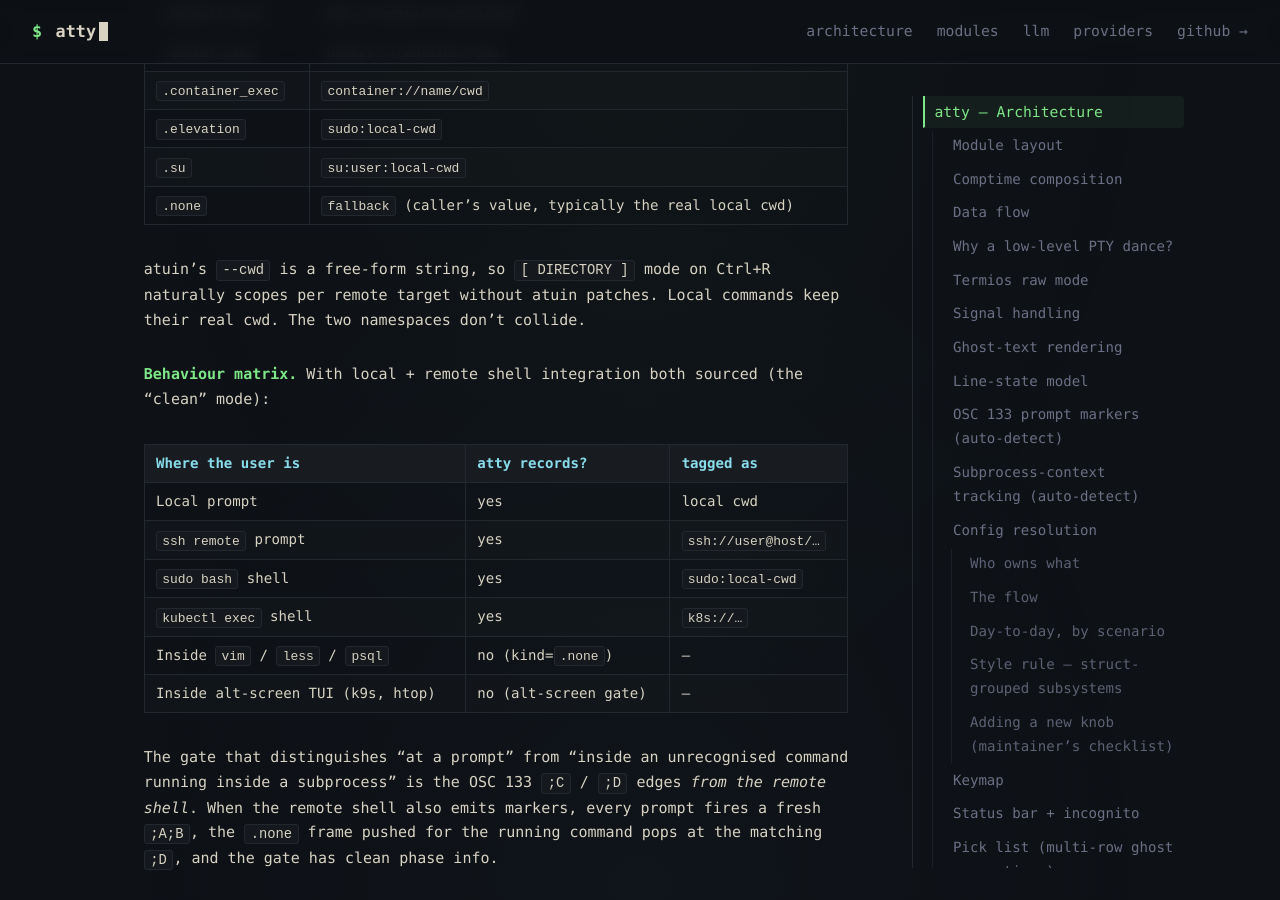
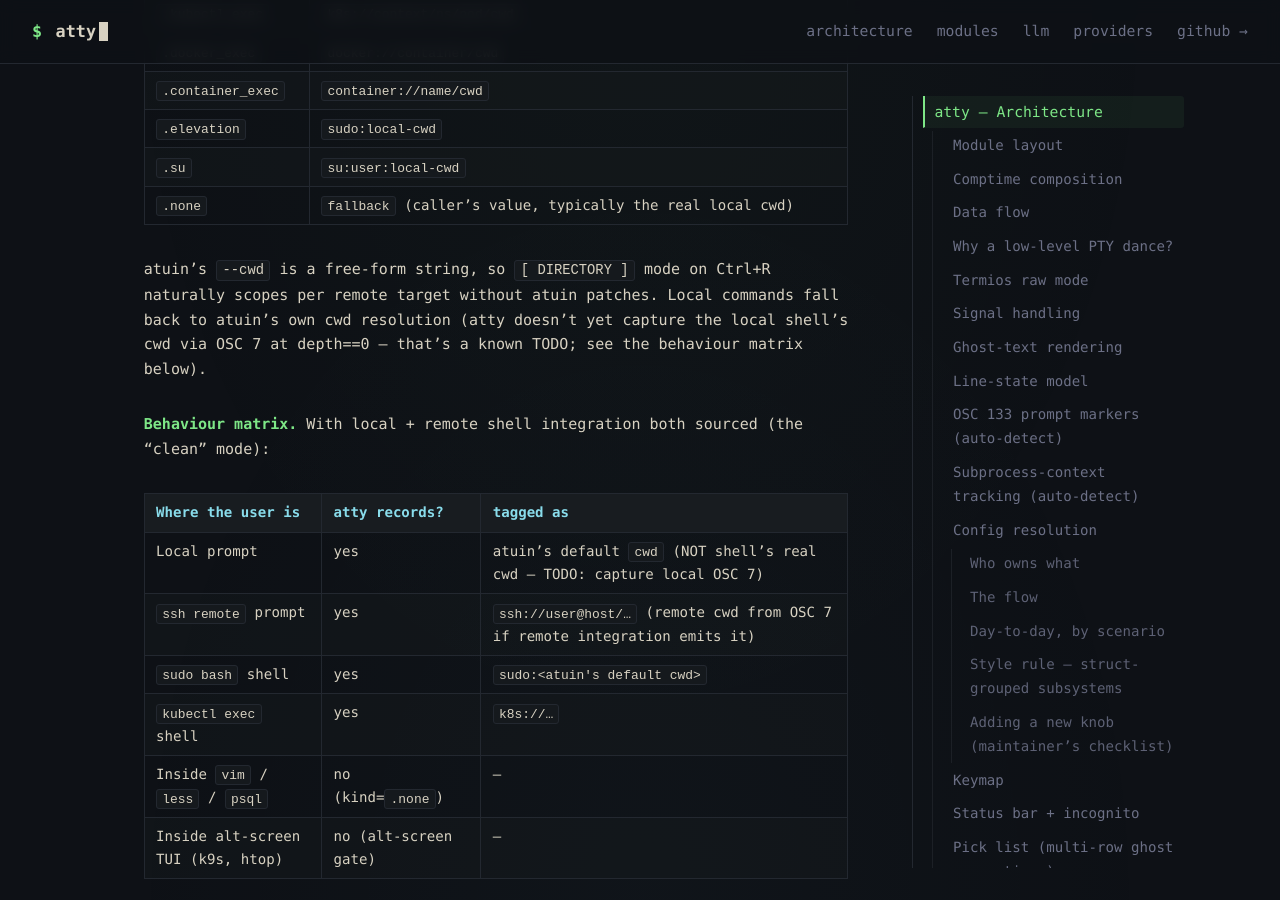
Before and after one commit to fentas/atty, a Jekyll site: the page built from docs/architecture.md, in a window 1280 px wide and 900 px high, scrolled down 8487 px. Built offline with Jekyll 4.4.1, drawn with Linux system fonts in a browser that asks for light colours.

Commit message:
docs: address copilot review round 14 — clarify local cwd limitation + PR-description matrix
Two threads, both about doc/behaviour consistency:

1. **architecture.md:340 ("Local commands keep their real cwd"
   was aspirational)**: the docs claimed local commits carry the
   shell's real cwd, but the implementation passes `""` as the
   `subprocessCwd` fallback in `modules/atuin.zig`, which means
   atuin falls back to its own cwd resolution (the atty process
   cwd, NOT the shell's). Reworded to acknowledge the limitation
   and flagged it as a TODO — capturing local OSC 7 at depth==0
   is a reasonable follow-up (the proxy already feeds OSC 7 into
   the tracker; just needs Tracker to keep a `local_cwd` slot
   when no recognised frame is active, and `subprocessCwd` to use
   it as the fallback).
2. **architecture.md:366 + PR description mismatch**: the PR
   description's behaviour matrix said `ssh remote` without
   remote integration was "dropped" — true before this PR; after
   this PR it records (with noise from REPLs/heredocs as the
   trade for cross-host coverage without remote agents). The
   architecture.md no-remote-integration table already documents
   this honestly; PR description now matches.

Co-Authored-By: Claude Opus 4.7 (1M context) <noreply@anthropic.com>

```diff
--- a/docs/architecture.md
+++ b/docs/architecture.md
@@ -329,17 +329,18 @@ get a URI-shaped scope string suitable for atuin's `--cwd` flag:
 
 atuin's `--cwd` is a free-form string, so `[ DIRECTORY ]` mode on
 Ctrl+R naturally scopes per remote target without atuin patches.
-Local commands keep their real cwd. The two namespaces don't
-collide.
+Local commands fall back to atuin's own cwd resolution (atty
+doesn't yet capture the local shell's cwd via OSC 7 at depth==0
+— that's a known TODO; see the behaviour matrix below).
 
 **Behaviour matrix.** With local + remote shell integration both
 sourced (the "clean" mode):
 
 | Where the user is | atty records? | tagged as |
 |---|---|---|
-| Local prompt | yes | local cwd |
-| `ssh remote` prompt | yes | `ssh://user@host/…` |
-| `sudo bash` shell | yes | `sudo:local-cwd` |
+| Local prompt | yes | atuin's default `cwd` (NOT shell's real cwd — TODO: capture local OSC 7) |
+| `ssh remote` prompt | yes | `ssh://user@host/…` (remote cwd from OSC 7 if remote integration emits it) |
+| `sudo bash` shell | yes | `sudo:<atuin's default cwd>` |
 | `kubectl exec` shell | yes | `k8s://…` |
 | Inside `vim` / `less` / `psql` | no (kind=`.none`) | — |
 | Inside alt-screen TUI (k9s, htop) | no (alt-screen gate) | — |
```
